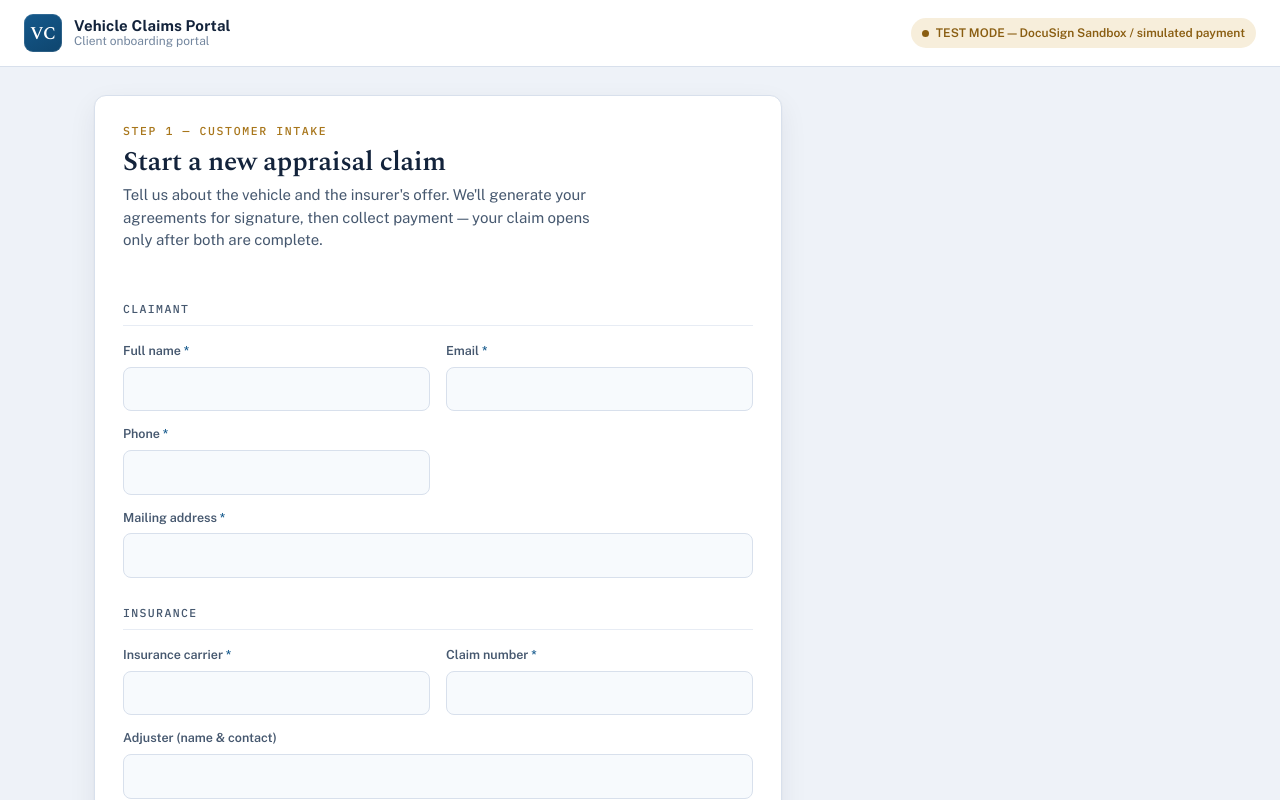
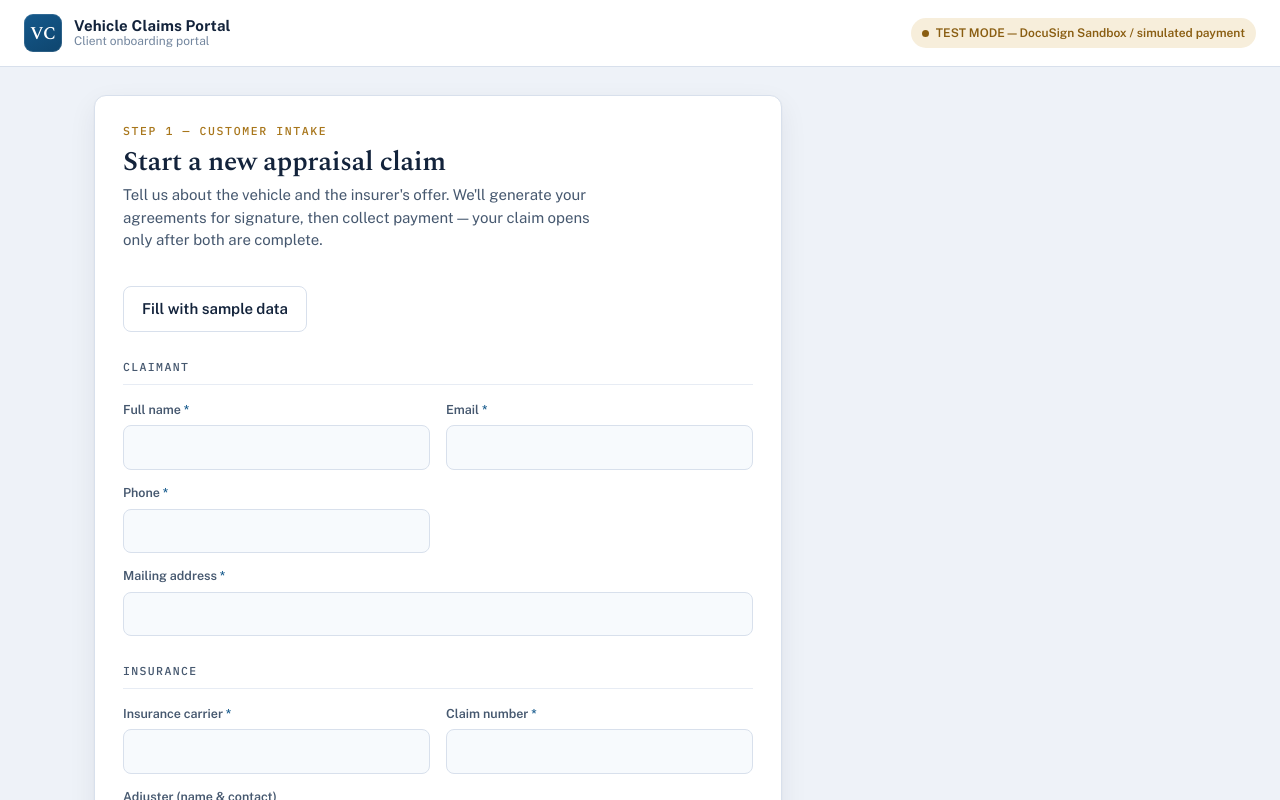
Before and after one commit to boostframe/appraisal-claim-demo, a React (Vite) app: page / in a window 1280 px wide. Shown: the top 800 px of the page. Built offline with nearby package versions, Linux system fonts and the light colour scheme.

Commit message:
Add 'Fill with sample data' button to the intake form
Lets a reviewer populate the intake fields with one click (fictional
example.com / 555 values) so the demo flow can be run without typing.
Files stay manual since browsers block setting file inputs in script.

```diff
--- a/src/components/IntakeForm.tsx
+++ b/src/components/IntakeForm.tsx
@@ -9,6 +9,17 @@ const EMPTY: IntakeData = {
   insuranceCarrier: '', claimNumber: '', adjuster: '',
   vehicleYear: '', vehicleMake: '', vehicleModel: '', vin: '', mileage: '',
   settlementOffer: '', lienholder: '', gapCoverage: 'Unknown', requestRightToAppraisal: false,
+};
+
+// Obviously-fictional values so a reviewer can run the flow without typing. Emails use
+// the reserved example.com domain (never delivers) and phones use the 555 range.
+const SAMPLE: IntakeData = {
+  claimantName: 'Jordan Avery', claimantEmail: 'jordan.avery@example.com', phone: '(555) 012-3456',
+  address: '482 Birchwood Lane, Columbus, OH 43215',
+  insuranceCarrier: 'State Farm', claimNumber: 'SF-2026-004417',
+  adjuster: 'Pat Morgan, (555) 014-8890, pat.morgan@example.com',
+  vehicleYear: '2019', vehicleMake: 'Toyota', vehicleModel: 'Camry', vin: '4T1BF1FK5KU839201', mileage: '84500',
+  settlementOffer: '$18,250.00', lienholder: 'None', gapCoverage: 'No', requestRightToAppraisal: false,
 };
 
 export function IntakeForm({ onSubmit, busy }: { onSubmit: (d: IntakeData, files: PickedFile[]) => void; busy: boolean }) {
@@ -40,6 +51,10 @@ export function IntakeForm({ onSubmit, busy }: { onSubmit: (d: IntakeData, files
           Tell us about the vehicle and the insurer's offer. We'll generate your agreements for
           signature, then collect payment — your claim opens only after both are complete.
         </p>
+        <button type="button" className="btn btn--ghost" style={{ marginTop: 12 }}
+          disabled={busy} onClick={() => setD(SAMPLE)}>
+          Fill with sample data
+        </button>
       </div>
 
       <section>
```
